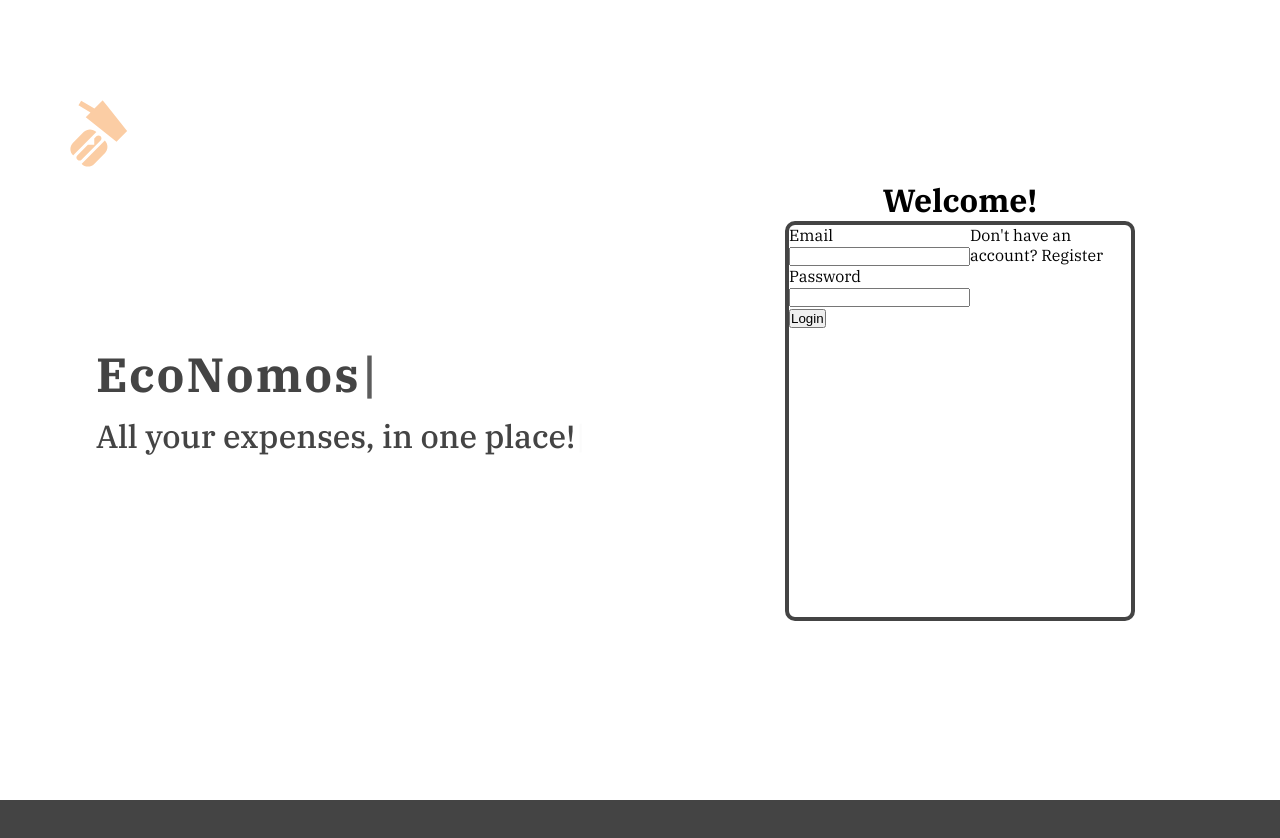
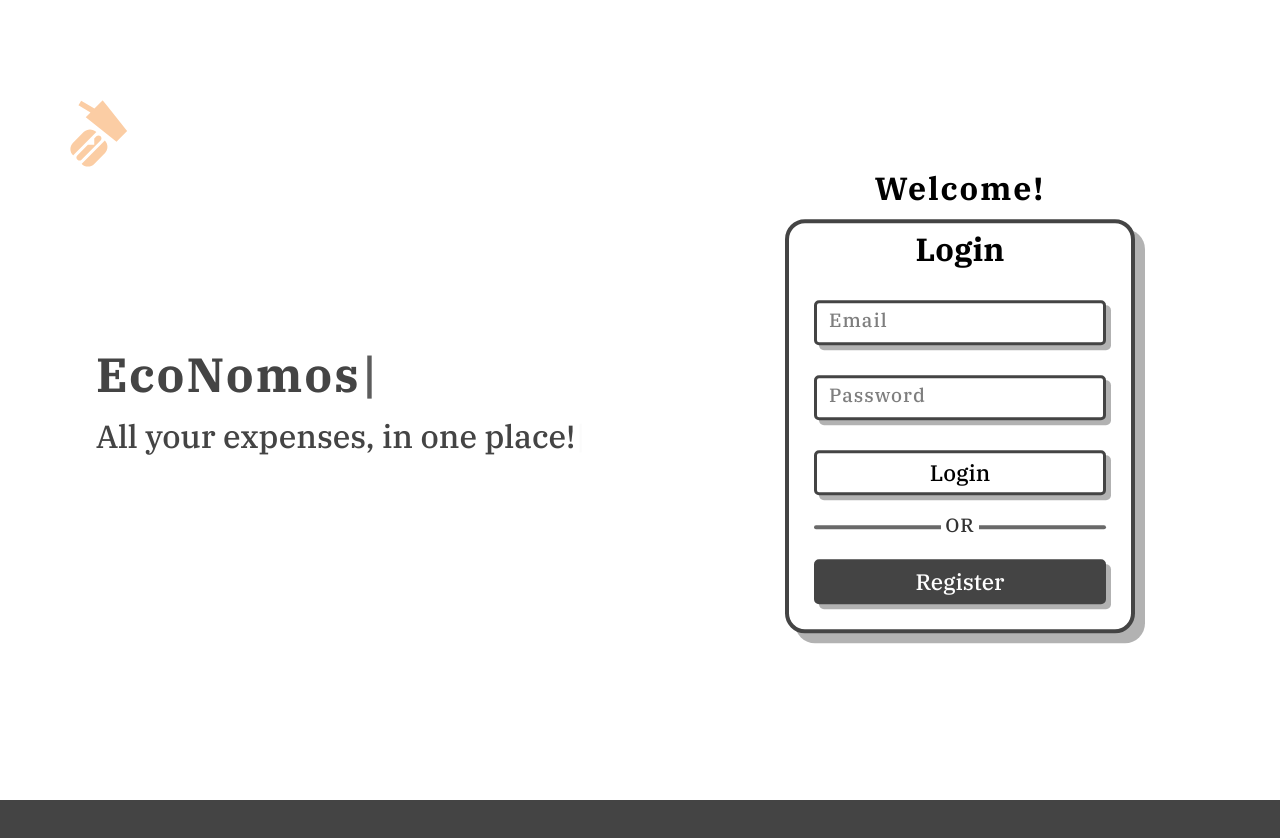
Before and after one commit to costiz7/EcoNomos, a React (Vite) app in the folder client/: page / in a window 1280 px wide. Shown: the top 838 px of the page. Built offline with nearby package versions, Linux system fonts and the light colour scheme.

Commit message:
Finished the Login Form

```diff
--- a/client/src/Home/LoginForm/LoginForm.css
+++ b/client/src/Home/LoginForm/LoginForm.css
@@ -6,18 +6,139 @@
     display: flex;
     flex-direction: column;
     align-items: center;
+    gap: 10px;
+}
+
+.login-form-wrapper > h1 {
+    position: relative;
+    letter-spacing: 2px;
 }
 
 .login-card-wrapper {
     position: relative;
-    width: 350px;
-    height: 400px;
+    min-width: 350px;
+    min-height: 400px;
 
     display: flex;
+    flex-direction: column;
+    align-items: center;
+
+    border: solid 4px var(--black-color);
+    border-radius: 20px;
+    background-color: var(--white-color);
+    box-shadow: 10px 10px 0px rgba(0, 0, 0, 0.3);
+    padding: 5px 25px 25px 25px;
+    overflow: hidden;
+}
+
+.login-card-wrapper > .login-form {
+    margin-top: 30px;
+    width: 100%;
+
+    display: flex;
+    flex-direction: column;
+    align-items: center;
+    gap: 30px
+
+}
+
+.login-form > .form-input {
+    position: relative;
+    width: 100%;
+    height: 45px;
+}
+
+.form-input > label {
+    position: absolute;
+    z-index: 1;
+    top: 7px;
+    left: 15px;
+
+    background-color: var(--white-color);
+    font-size: 1.2rem;
+    font-weight: 500;
+    letter-spacing: 1px;
+    opacity: 0.5;
+    pointer-events: none;
+    transition: all 0.3s ease;
+}
+
+.form-input > input:focus + label,
+.form-input > input:not(:placeholder-shown) + label {
+    top: -12px;
+    left: 10px;
+    font-size: 0.9rem;
+    opacity: 1;
+
+}
+
+.form-input > input {
+    position: relative;
+    width: 100%;
+    height: 100%;
+    padding: 0px 10px;
+
+    font-family: "IBM Plex Serif", serif;
+    font-size: 1rem;
+    outline: none;
+    border: solid 3px var(--black-color);
+    border-radius: 5px;
+    box-shadow: 5px 5px 0px rgba(0, 0, 0, 0.3);
+}
+
+.login-form-btn {
+    position: relative;
+    width: 100%;
+    height: 45px;
+    padding: 0px 10px;
+
+    font-family: "IBM Plex Serif", serif;
+    font-size: 1.4rem;
+    font-weight: 500;
+    outline: none;
+    border: solid 3px var(--black-color);
+    border-radius: 5px;
+    box-shadow: 5px 5px 0px rgba(0, 0, 0, 0.3);
+    background-color: var(--white-color);
+    transition: all 0.3s ease;
+    cursor: pointer;
+}
+
+.login-form-btn:nth-child(3):hover {
+    filter:brightness(0.7);
+}
+
+.login-form-btn:nth-child(5):hover {
+    filter:brightness(0.7);
+}
 
 
-    border: solid 4px var(--black-color);
+.login-form-btn:nth-child(5) {
+    background-color: var(--black-color);
+    color: var(--white-color)
+}
+
+.horizontal-login-form-line {
+    position: relative;
+    width: 100%;
+    background-color: var(--black-color);
+    height: 3.5px;
     border-radius: 10px;
+    opacity: 0.8;
+}
+
+.horizontal-login-form-line > span {
+    position: absolute;
+    width: 38px;
+    display: flex;
+    justify-content: center;
+    top: -13px;
+    left: 50%;
+    transform: translateX(-50%);
+
+    font-size: 1.2rem;
+    letter-spacing: 1px;
+    font-weight: 500;
+    opacity: 1;
     background-color: var(--white-color);
-    overflow: hidden;
 }
--- a/client/src/Home/LoginForm/LoginForm.jsx
+++ b/client/src/Home/LoginForm/LoginForm.jsx
@@ -16,31 +16,34 @@ function LoginForm({ onSwitchToRegister }) {
             <div className="login-form-wrapper">
                 <h1>Welcome!</h1>
                 <div className="login-card-wrapper">
-                    <form onSubmit={handleSubmit}>
+                    <div className="form-header">
+                        <h1>Login</h1>
+                    </div>
+                    <form className="login-form" onSubmit={handleSubmit}>
                         <div className="form-input">
-                            <label htmlFor="email">Email</label>
                             <input type="text"
                                     id="email"
                                     value={email}
-                                    onChange={ (e) => setEmail(e.target.value) } />
+                                    onChange={ (e) => setEmail(e.target.value) }
+                                    placeholder=' ' />
+                            <label htmlFor="email">Email</label>
                         </div>
                         <div className="form-input">
-                            <label htmlFor="password">Password</label>
                             <input type="password"
                                     id="password"
                                     value={password}
-                                    onChange={ (e) => setPassword(e.target.value) } />
+                                    onChange={ (e) => setPassword(e.target.value) }
+                                    placeholder=' ' />
+                            <label htmlFor="password">Password</label>
                         </div>
-                        <button type="submit" className="login-btn">
+                        <button type="submit" className="login-form-btn">
                             Login
                         </button>
+                        <div className="horizontal-login-form-line"><span>OR</span></div>
+                        <button onClick={onSwitchToRegister} className="login-form-btn">
+                            Register
+                        </button>
                     </form>
-                    <div className="switch-form-text">
-                        Don't have an account?{' '}
-                        <span className="switch-link" onClick={onSwitchToRegister}>
-                            Register
-                        </span>
-                    </div>
                 </div>
 
             </div>
```
